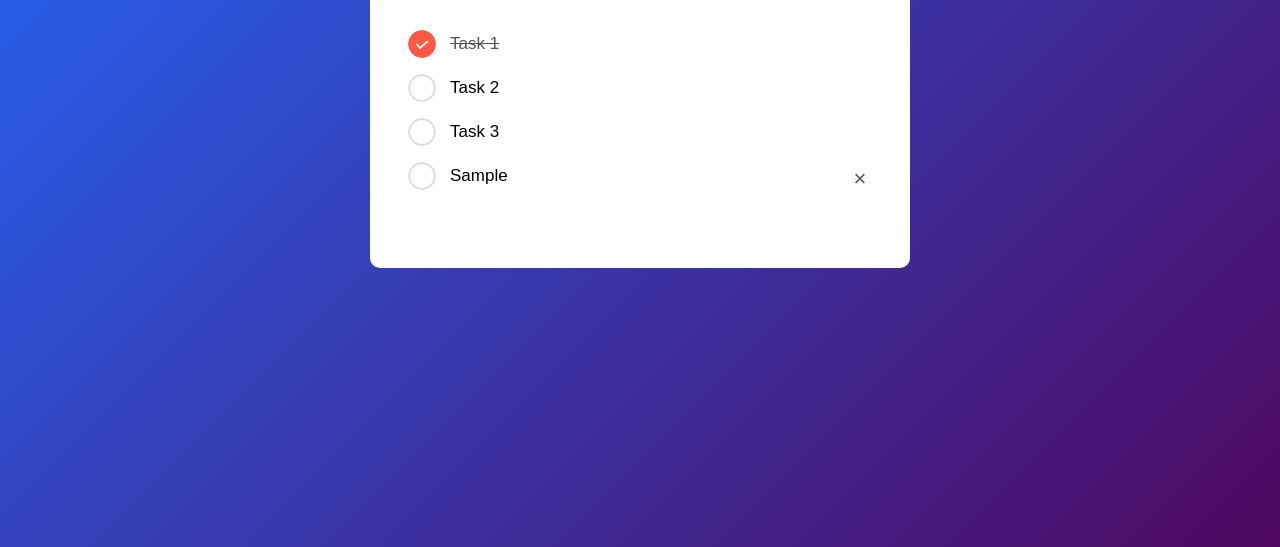
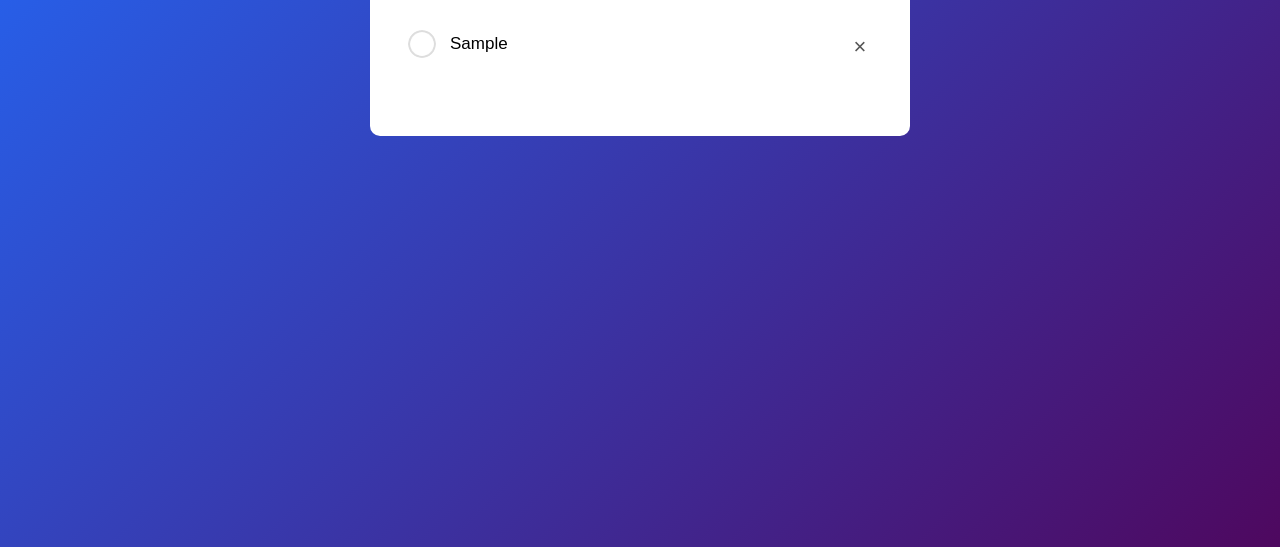
Before and after one commit to GeethakaSankalpa/To-Do-List, a plain HTML site: page index.html in a window 1280 px wide. Both pictures are taken after typing "Sample" into the empty fields and a click on the button "Add". Shown: the part 253-800 px from the top of the page. Drawn offline with Linux system fonts and the light colour scheme.

Commit message:
Updated functionalities

```diff
--- a/index.html
+++ b/index.html
@@ -16,9 +16,9 @@
                     <button onclick="addTask()"> Add </button>
                 </div>
                 <ul id="list-container">
-                    <li class="checked"> Task 1 </li>
+                    <!-- <li class="checked"> Task 1 </li>
                     <li> Task 2 </li>
-                    <li> Task 3 </li>
+                    <li> Task 3 </li> -->
                 </ul>
             </div>
         </div>
--- a/script.js
+++ b/script.js
@@ -14,13 +14,25 @@ function addTask(){
         li.appendChild(span);
     }
     inputBox.value = '';    // clear input box
+    saveData();
 }
 
 listContainer.addEventListener("click", function(e){
     //  name of the element where the event occurred:
     if(e.target.tagName === "LI"){
         e.target.classList.toggle("checked")
+        saveData();
     } else if (e.target.tagName === "SPAN"){
         e.target.parentElement.remove();
+        saveData();
     }
 }, false);
+
+function saveData(){
+    localStorage.setItem("data", listContainer.innerHTML);
+}
+
+function showTasks(){
+    listContainer.innerHTML = localStorage.getItem("data");
+}
+showTasks();
```
